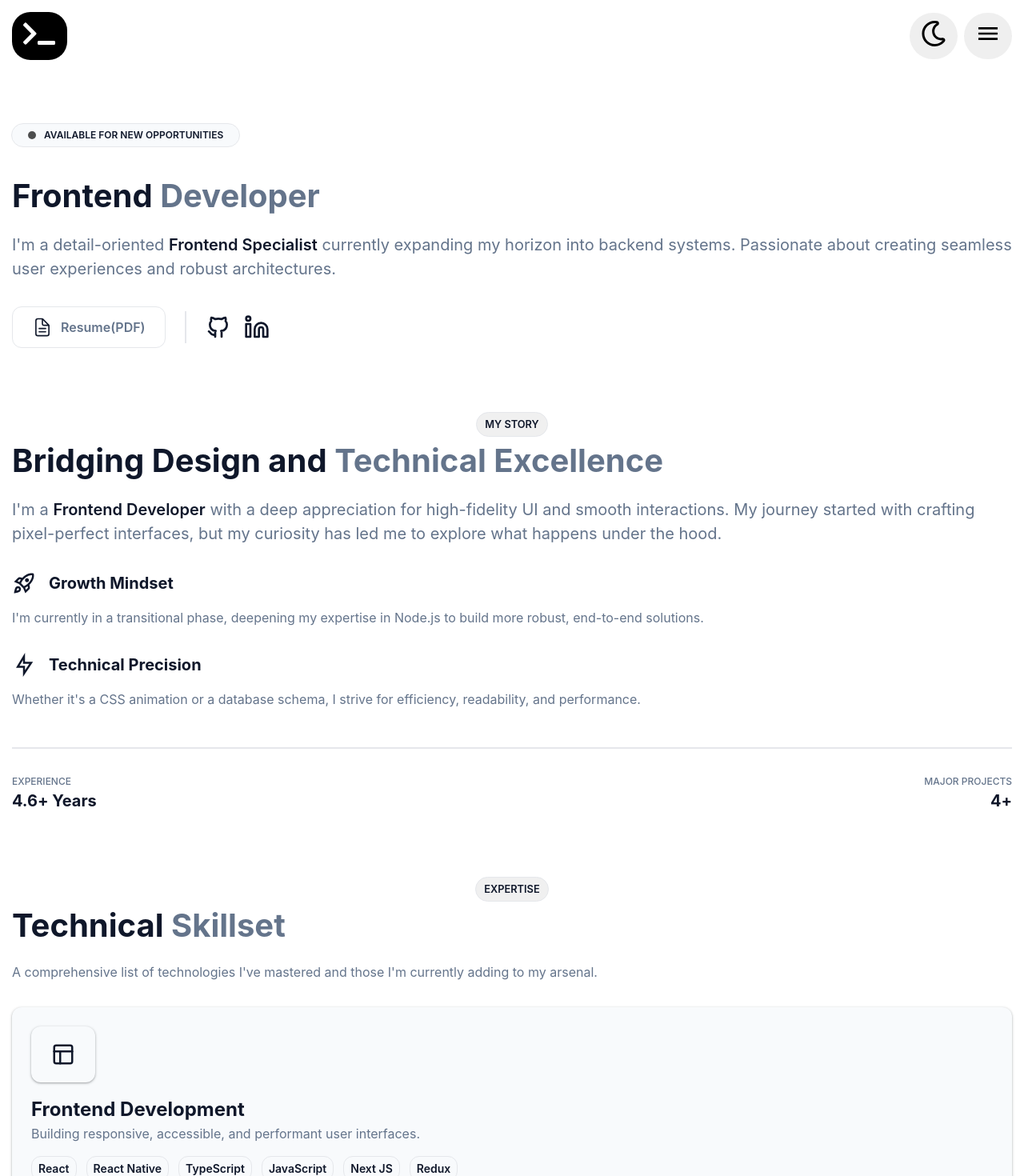
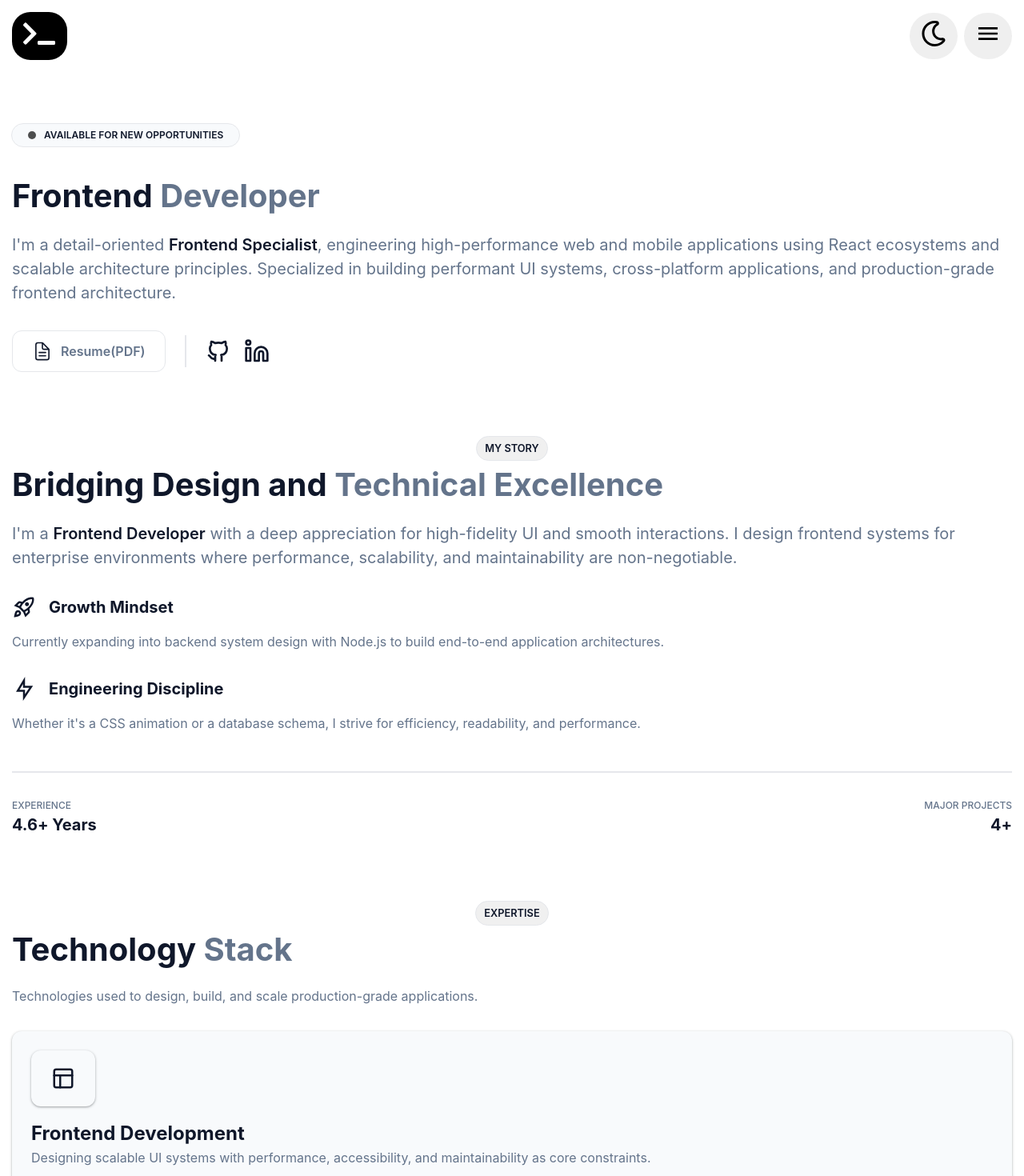
Before and after one commit to onkar-kulkarni-dev/frontend-portfolio, a React (Vite) app in the folder frontend-portfolio/: page / in a window 1280 px wide. Shown: the top 1470 px of the page at 80% size. Built offline with nearby package versions, Linux system fonts and the light colour scheme.

Commit message:
updated content as per ai

```diff
--- a/frontend-portfolio/src/components/sections/About/About.tsx
+++ b/frontend-portfolio/src/components/sections/About/About.tsx
@@ -12,12 +12,12 @@ const About: React.FC<Props> = () => {
       id: 1,
       icon: <MdOutlineRocketLaunch size={30} />,
       title: "Growth Mindset",
-      desc: "I'm currently in a transitional phase, deepening my expertise in Node.js to build more robust, end-to-end solutions.",
+      desc: "Currently expanding into backend system design with Node.js to build end-to-end application architectures.",
     },
     {
       id: 2,
       icon: <RiFlashlightLine size={30} />,
-      title: "Technical Precision",
+      title: "Engineering Discipline",
       desc: "Whether it's a CSS animation or a database schema, I strive for efficiency, readability, and performance.",
     },
   ];
@@ -29,9 +29,7 @@ const About: React.FC<Props> = () => {
       </h2>
       <p className={styles.description}>
         I'm a <span>Frontend Developer</span> with a deep appreciation for
-        high-fidelity UI and smooth interactions. My journey started with
-        crafting pixel-perfect interfaces, but my curiosity has led me to
-        explore what happens under the hood.
+        high-fidelity UI and smooth interactions. I design frontend systems for enterprise environments where performance, scalability, and maintainability are non-negotiable.
       </p>
       {data.map((item) => {
         return (
--- a/frontend-portfolio/src/components/sections/Certifications/Certifications.module.scss
+++ b/frontend-portfolio/src/components/sections/Certifications/Certifications.module.scss
@@ -123,3 +123,10 @@
     color: #0891b2;
   }
 }
+
+.subTitle {
+  font-size: 1.125rem;
+  line-height: 1.75rem;
+  text-align: justify;
+  color: var(--text-muted);
+}
--- a/frontend-portfolio/src/components/sections/Certifications/Certifications.tsx
+++ b/frontend-portfolio/src/components/sections/Certifications/Certifications.tsx
@@ -13,7 +13,7 @@ const Certifications: React.FC<Props> = () => {
       id: 1,
       title:
         "Microsoft Certified: Security, Compliance, and Identity Fundamentals",
-      desc: "Microsoft Certified in Security, Compliance, and Identity fundamentals, with a strong understanding of modern identity, governance, and security concepts.",
+      desc: "Validated expertise in identity management, governance, and security principles across Microsoft ecosystems.",
       issuer: "Microsoft",
       date: 2023,
       skills: [
@@ -38,7 +38,7 @@ const Certifications: React.FC<Props> = () => {
     {
       id: 3,
       title: "GitHub Actions",
-      desc: "Hands-on experience with GitHub Actions for building, testing, and deploying applications through automated CI/CD pipelines.",
+      desc: "Implemented automated CI/CD workflows for build, test, and deployment pipelines using GitHub Actions.",
       issuer: "GitHub",
       date: 2026,
       skills: [
@@ -74,6 +74,7 @@ const Certifications: React.FC<Props> = () => {
       <h2 className={styles.title}>
         Certifications & <span>Badges</span>
       </h2>
+      <p className={styles.subTitle}>Industry-recognized certifications validating expertise in cloud security and engineering practices.</p>
       {data.map((item) => {
         return (
           <div key={item.id} className={styles.card}>
--- a/frontend-portfolio/src/components/sections/Contact/Contact.tsx
+++ b/frontend-portfolio/src/components/sections/Contact/Contact.tsx
@@ -21,8 +21,7 @@ const Contact: React.FC<Props> = () => {
       </p>
       <p className={styles.description}>
         I'm currently looking for new opportunities in Frontend and Full-stack
-        roles. If you have a project in mind or just want to chat about Node.js
-        and React, my inbox is always open.
+        roles. Open to product engineering, platform development, and frontend architecture roles.
       </p>
       <div className={styles.contactInfo}>
         <MdMailOutline size={62} className={styles.icon} />
--- a/frontend-portfolio/src/components/sections/Education/Education.tsx
+++ b/frontend-portfolio/src/components/sections/Education/Education.tsx
@@ -13,7 +13,7 @@ const Education: React.FC<Props> = ({}) => {
       title: "B.E. in Computer Engineering",
       university: "Savitribai Phule Pune University",
       duration: "2018 - 2021",
-      desc: '"Bachelor of Engineering in Computer Engineering, graduated with First Class Distinction, building a strong foundation in software development and system design."',
+      desc: 'Bachelor of Engineering in Computer Engineering — Graduated with First Class Distinction, building strong foundations in software engineering and system design.',
       place: "Pune, India",
     },
   ];
--- a/frontend-portfolio/src/components/sections/Experience/Experience.tsx
+++ b/frontend-portfolio/src/components/sections/Experience/Experience.tsx
@@ -11,7 +11,7 @@ const Experience: React.FC<Props> = () => {
       title: "Senior Frontend Developer",
       company: "Accenture",
       duration: "2021 - Present",
-      desc: "Engineered enterprise web and mobile experiences at Accenture, building performant, scalable React and React Native systems aligned with real-world business workflows.",
+      desc: "Delivered enterprise React and React Native applications for global clients, integrating REST and GraphQL APIs and optimizing performance across production deployments. Improved UI performance, maintainability, and cross-platform consistency across enterprise applications.",
       skills: [
         "React Architecture",
         "React Native",
@@ -28,7 +28,7 @@ const Experience: React.FC<Props> = () => {
       title: "Intern",
       company: "The Spark Foundation",
       duration: "Aug 2020 - Sep 2020",
-      desc: "Built a full-stack web application at The Sparks Foundation using HTML, Bootstrap, JavaScript, PHP, and MySQL, delivering a functional credit management system.",
+      desc: "Developed a full-stack credit management system with frontend–backend integration, database operations, and production-ready architecture.",
       skills: [
         "Full-Stack Development",
         "Frontend–Backend Integration",
--- a/frontend-portfolio/src/components/sections/Hero/Hero.tsx
+++ b/frontend-portfolio/src/components/sections/Hero/Hero.tsx
@@ -17,9 +17,7 @@ const Hero: React.FC<Props> = () => {
         Frontend <span>Developer</span>
       </h2>
       <p className={styles.description}>
-        I'm a detail-oriented <span>Frontend Specialist</span> currently
-        expanding my horizon into backend systems. Passionate about creating
-        seamless user experiences and robust architectures.
+        I'm a detail-oriented <span>Frontend Specialist</span>, engineering high-performance web and mobile applications using React ecosystems and scalable architecture principles. Specialized in building performant UI systems, cross-platform applications, and production-grade frontend architecture.
       </p>
       <div className={styles.socialIcons}>
         <DownloadResume title="Resume(PDF)" />
--- a/frontend-portfolio/src/components/sections/Philosophy/Philosophy.tsx
+++ b/frontend-portfolio/src/components/sections/Philosophy/Philosophy.tsx
@@ -14,14 +14,14 @@ const Philosophy: React.FC<Props> = () => {
       id: 1,
       icon: <RiFlashlightLine size={30} />,
       title: "Performance by Default",
-      desc: "I don't treat speed as an afterthought. Every line of code is written with the critical rendering path in mind, ensuring sub-second load times and 60fps interactions.",
+      desc: "Performance is engineered from the first line of code. Every line of code is written with the critical rendering path in mind, ensuring sub-second load times and 60fps interactions.",
       keyMetric: "100/100 Lighthouse Average",
     },
     {
       id: 2,
       icon: <FiCpu size={30} />,
       title: "Scalable Architecture",
-      desc: "Using modular patterns and type-safety to build systems that grow. I prefer boring, proven tech over hype, ensuring long-term maintainability.",
+      desc: "Using modular architecture and type safety to build systems that scale predictably. I prefer boring, proven tech over hype, ensuring long-term maintainability.",
       keyMetric: "Type-Safe End-to-End",
     },
     {
@@ -35,7 +35,7 @@ const Philosophy: React.FC<Props> = () => {
       id: 4,
       icon: <FiRepeat size={30} />,
       title: "Iterative Refinement",
-      desc: "My process is a loop: build, measure, learn. I use Node.js to bridge my frontend expertise into full-stack logic, focusing on robust API design.",
+      desc: "Engineering decisions are guided by measurement, performance profiling, and iterative refinement. I use Node.js to bridge my frontend expertise into full-stack logic, focusing on robust API design.",
       keyMetric: "Agile & CI/CD Driven",
     },
   ];
@@ -45,7 +45,7 @@ const Philosophy: React.FC<Props> = () => {
       <p className={styles.engineering}>Engineering</p>
       <p className={styles.principles}>Principles</p>
       <p className={styles.description}>
-        I don't just write code; I design systems. My approach is rooted in
+        I engineer application systems where performance, reliability, and clarity drive implementation decisions. My approach is rooted in
         technical pragmatism and a relentless focus on the end-user experience.
       </p>
       <div className={styles.philosophyCard}>
--- a/frontend-portfolio/src/components/sections/Skills/Skills.tsx
+++ b/frontend-portfolio/src/components/sections/Skills/Skills.tsx
@@ -13,7 +13,7 @@ const Skills: React.FC<Props> = () => {
       id: 1,
       icon: <LuPanelsTopLeft size={30}/>,
       title: "Frontend Development",
-      desc: "Building responsive, accessible, and performant user interfaces.",
+      desc: "Designing scalable UI systems with performance, accessibility, and maintainability as core constraints.",
       skills: [
         "React",
         "React Native",
@@ -47,11 +47,10 @@ const Skills: React.FC<Props> = () => {
     <section id="skills">
       <Title title="Expertise" />
       <h2 className={styles.title}>
-        Technical <span>Skillset</span>
+        Technology <span>Stack</span>
       </h2>
       <p className={styles.subTitle}>
-        A comprehensive list of technologies I've mastered and those I'm
-        currently adding to my arsenal.
+        Technologies used to design, build, and scale production-grade applications.
       </p>
       {data.map((item) => {
         return (
```
